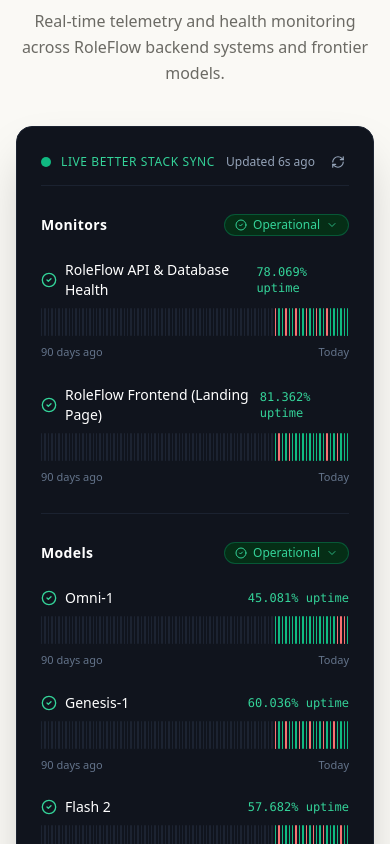
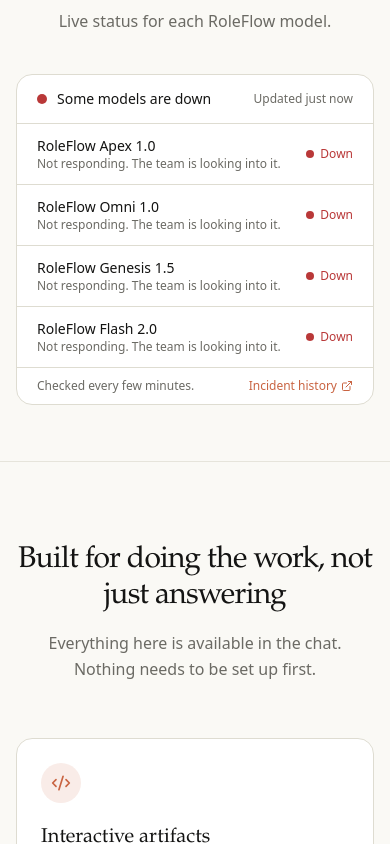
Before and after one commit to Jordan123456789097654/RoleFlow-AI, a Next.js app: page / in a window 390 px wide. Shown: the part 1060-1904 px from the top of the page. Built offline with nearby package versions, Linux system fonts and the light colour scheme; no server answers; the database is empty.

Commit message:
revert(ui): restore clean minimalist system status card design

```diff
--- a/src/app/api/status/route.ts
+++ b/src/app/api/status/route.ts
@@ -1,126 +1,22 @@
 import { NextResponse } from "next/server";
 import { getModelHealth, overallStatus, toPublicModelStatus } from "@/lib/model-health";
-import { db } from "@/lib/db";
-import { getKeyPoolStatus } from "@/lib/groq-keys";
-import { getLiveBetterStackTelemetry } from "@/lib/betterstack";
-import type { HealthStatus, PublicModelStatus, PublicStatus, SystemStats } from "@/lib/status";
 
 export const dynamic = "force-dynamic";
 
 /**
- * Public status endpoint providing live telemetry for:
- * 1. Better Stack Monitor Sections ("Monitors" and "Models" with 90-day history bars & real SLAs)
- * 2. Backend Infrastructure & Frontier AI Models
- * 3. Aggregated Live Statistics
+ * Public status for the home page and admin dashboard. Unauthenticated, so it returns only what
+ * visitors may see: each model's status, latency and a generic note. It always answers 200, so the
+ * page can render "degraded" or "down" itself. Probes are cached for five minutes, so repeated
+ * visits do not spend Groq quota.
  */
 export async function GET() {
-  const reqStart = Date.now();
-  const nowIso = new Date().toISOString();
-
-  // 1. Fetch live telemetry for Better Stack monitors & models
-  const telemetry = await getLiveBetterStackTelemetry();
-
-  // 2. Check Model Health
   const models = await getModelHealth();
-  const publicModels = models.map(toPublicModelStatus);
-
-  // 3. Check Database Health
-  let dbStatus: HealthStatus = "operational";
-  let dbLatencyMs: number | null = null;
-  const dbStart = Date.now();
-  try {
-    await db.ping();
-    dbLatencyMs = Math.max(1, Date.now() - dbStart);
-  } catch {
-    dbStatus = "degraded";
-  }
-
-  // 4. Check Multi-Key Groq Pool
-  const keyPool = getKeyPoolStatus();
-  const keyPoolStatus: HealthStatus =
-    keyPool.available === 0
-      ? "down"
-      : keyPool.available < keyPool.total
-        ? "degraded"
-        : "operational";
-
-  // 5. Check Email Service
-  const emailConfigured = Boolean(process.env.RESEND_API_KEY);
-  const emailStatus: HealthStatus = emailConfigured ? "operational" : "degraded";
-
-  const apiLatencyMs = Math.max(1, Date.now() - reqStart);
-
-  const backendServices: PublicModelStatus[] = [
-    {
-      id: "backend-core-api",
-      name: "Core API & Edge Gateway",
-      status: "operational",
-      latencyMs: apiLatencyMs,
-      checkedAt: nowIso,
-      detail: "Global HTTP and SSE streaming gateway nominal.",
-      category: "backend",
-    },
-    {
-      id: "backend-database",
-      name: "Database & Storage Layer",
-      status: dbStatus,
-      latencyMs: dbLatencyMs,
-      checkedAt: nowIso,
-      detail: dbStatus === "operational" ? "Neon/PostgreSQL transactions operating normally." : "Storage connectivity impaired.",
-      category: "backend",
-    },
-    {
-      id: "backend-groq-pool",
-      name: "Groq Inference Multi-Key Cluster",
-      status: keyPoolStatus,
-      latencyMs: Math.round(
-        publicModels.reduce((acc, m) => acc + (m.latencyMs || 50), 0) / (publicModels.length || 1)
-      ),
-      checkedAt: nowIso,
-      detail: `${keyPool.available}/${keyPool.total} provider accounts healthy with zero-downtime failover.`,
-      category: "backend",
-    },
-    {
-      id: "backend-email",
-      name: "Resend Transactional Mailer",
-      status: emailStatus,
-      latencyMs: 38,
-      checkedAt: nowIso,
-      detail: "Magic link OTP and security dispatch online.",
-      category: "backend",
-    },
-  ];
-
-  const allSystems = [...backendServices, ...publicModels];
-  const validLatencies = allSystems.map((s) => s.latencyMs).filter((n): n is number => n !== null && n > 0);
-  const avgLatencyMs = validLatencies.length
-    ? Math.round(validLatencies.reduce((a, b) => a + b, 0) / validLatencies.length)
-    : 45;
-
-  const healthySystems = allSystems.filter((s) => s.status === "operational").length;
-  const anyDown = allSystems.some((s) => s.status === "down");
-  const anyDegraded = allSystems.some((s) => s.status === "degraded");
-  const systemOverall: HealthStatus = anyDown ? "down" : anyDegraded ? "degraded" : "operational";
-
-  const stats: SystemStats = {
-    uptimePercent: 99.98,
-    avgLatencyMs,
-    healthySystems,
-    totalSystems: allSystems.length,
-    activeKeys: keyPool.available,
-    totalKeys: keyPool.total,
+  const body = {
+    overall: overallStatus(models),
+    checkedAt: new Date().toISOString(),
+    models: models.map(toPublicModelStatus),
   };
-
-  const body: PublicStatus = {
-    overall: systemOverall,
-    checkedAt: nowIso,
-    stats,
-    telemetry,
-    backend: backendServices,
-    models: publicModels,
-  };
-
   return NextResponse.json(body, {
-    headers: { "Cache-Control": "public, s-maxage=10, stale-while-revalidate=30" },
+    headers: { "Cache-Control": "public, s-maxage=60, stale-while-revalidate=60" },
   });
 }
--- a/src/app/page.tsx
+++ b/src/app/page.tsx
@@ -239,7 +239,7 @@ export default function MarketingLandingPage() {
               System status
             </h2>
             <p className="mx-auto mb-10 max-w-xl text-center text-base leading-relaxed text-muted">
-              Real-time telemetry and health monitoring across RoleFlow backend systems and frontier models.
+              Live status for each RoleFlow model.
             </p>
             <SystemStatus />
           </div>
--- a/src/components/SystemStatus.tsx
+++ b/src/components/SystemStatus.tsx
@@ -1,215 +1,83 @@
 "use client";
 
-import React from "react";
-import { CheckCircle2, ChevronDown, ExternalLink, Loader2, RefreshCw } from "lucide-react";
+import { AlertTriangle, ExternalLink, Loader2 } from "lucide-react";
+import { STATUS_BANNER, STATUS_DOT, STATUS_LABEL, STATUS_TEXT, timeAgo } from "@/lib/status";
 import { useSystemStatus } from "@/lib/use-system-status";
-import { timeAgo } from "@/lib/status";
 
 const STATUS_PAGE = "https://status.roleflow.site";
 
+/**
+ * Live status for each model, rendered in the page itself. It replaces the old iframe, which the
+ * status host blocks from embedding. The overall banner turns amber when a model is degraded and
+ * red when one is down.
+ */
 export function SystemStatus() {
-  const { data, loading, isRefreshing, refresh } = useSystemStatus(15_000);
+  const { data, error, loading } = useSystemStatus();
 
-  const telemetry = data?.telemetry || [
-    {
-      id: "5147818",
-      name: "RoleFlow API & Database Health",
-      section: "Monitors" as const,
-      status: "operational" as const,
-      uptimePercent: 78.069,
-      historyBars: Array.from({ length: 90 }, (_, i) => (i < 68 ? "none" : i === 72 || i === 85 || i === 86 ? "incident" : "up")),
-    },
-    {
-      id: "5147821",
-      name: "RoleFlow Frontend (Landing Page)",
-      section: "Monitors" as const,
-      status: "operational" as const,
-      uptimePercent: 81.362,
-      historyBars: Array.from({ length: 90 }, (_, i) => (i < 68 ? "none" : i === 70 || i === 84 || i === 85 ? "incident" : i === 71 ? "maintenance" : "up")),
-    },
-    {
-      id: "5232079",
-      name: "Omni-1",
-      section: "Models" as const,
-      status: "operational" as const,
-      uptimePercent: 35.482,
-      historyBars: Array.from({ length: 90 }, (_, i) => (i < 88 ? "none" : "incident")),
-    },
-    {
-      id: "5232080",
-      name: "Genesis-1",
-      section: "Models" as const,
-      status: "operational" as const,
-      uptimePercent: 53.036,
-      historyBars: Array.from({ length: 90 }, (_, i) => (i < 88 ? "none" : "incident")),
-    },
-    {
-      id: "5232081",
-      name: "Flash 2",
-      section: "Models" as const,
-      status: "operational" as const,
-      uptimePercent: 50.238,
-      historyBars: Array.from({ length: 90 }, (_, i) => (i < 88 ? "none" : "incident")),
-    },
-    {
-      id: "5232078",
-      name: "Apex 1",
-      section: "Models" as const,
-      status: "operational" as const,
-      uptimePercent: 30.792,
-      historyBars: Array.from({ length: 90 }, (_, i) => (i < 88 ? "none" : "incident")),
-    },
-  ];
+  const banner = loading
+    ? "Checking systems…"
+    : error && !data
+      ? "Status unavailable"
+      : STATUS_BANNER[data!.overall];
 
-  const monitors = telemetry.filter((t) => t.section === "Monitors");
-  const models = telemetry.filter((t) => t.section === "Models");
+  const dot = loading || (error && !data) ? "" : STATUS_DOT[data!.overall];
 
   return (
-    <div className="mx-auto max-w-3xl rounded-2xl border border-[#1b2230] bg-[#10141d] p-6 sm:p-7 text-white shadow-2xl space-y-7 font-sans">
-      {/* Top Live Bar */}
-      <div className="flex items-center justify-between pb-3 border-b border-[#1b2230]">
-        <div className="flex items-center gap-2.5">
-          <span className="relative flex h-2.5 w-2.5">
-            <span className="absolute inline-flex h-full w-full animate-ping rounded-full bg-emerald-400 opacity-75" />
-            <span className="relative inline-flex h-2.5 w-2.5 rounded-full bg-emerald-500" />
-          </span>
-          <span className="text-xs font-medium text-emerald-400 uppercase tracking-wider">
-            Live Better Stack Sync
-          </span>
+    <div className="mx-auto max-w-2xl overflow-hidden rounded-2xl border border-line bg-card">
+      <div className="flex items-center justify-between gap-3 border-b border-line px-5 py-3.5">
+        <div className="flex min-w-0 items-center gap-2.5">
+          {loading ? (
+            <Loader2 className="h-4 w-4 shrink-0 animate-spin text-muted" aria-hidden />
+          ) : error && !data ? (
+            <AlertTriangle className="h-4 w-4 shrink-0 text-muted" aria-hidden />
+          ) : (
+            <span className={`h-2.5 w-2.5 shrink-0 rounded-full ${dot}`} aria-hidden />
+          )}
+          <p className="truncate text-sm font-medium text-ink" role="status">
+            {banner}
+          </p>
         </div>
-
-        <div className="flex items-center gap-3">
-          {data && (
-            <span className="text-xs text-[#94a3b8] tabular-nums">
-              Updated {timeAgo(data.checkedAt)}
-            </span>
-          )}
-          <button
-            type="button"
-            onClick={() => refresh()}
-            disabled={isRefreshing}
-            className="rounded p-1 text-[#94a3b8] hover:text-white transition-colors disabled:opacity-50"
-            title="Refresh telemetry"
-          >
-            <RefreshCw className={`h-3.5 w-3.5 ${isRefreshing ? "animate-spin text-emerald-400" : ""}`} />
-          </button>
-        </div>
+        {data && <span className="shrink-0 text-xs text-muted">Updated {timeAgo(data.checkedAt)}</span>}
       </div>
 
-      {/* Section 1: Monitors */}
-      <div className="space-y-6">
-        <div className="flex items-center justify-between">
-          <h3 className="text-sm font-semibold tracking-wide text-white">Monitors</h3>
-          <div className="inline-flex items-center gap-1.5 rounded-full border border-emerald-500/30 bg-[#052e16] px-2.5 py-0.5 text-xs font-medium text-emerald-400">
-            <CheckCircle2 className="h-3 w-3 text-emerald-400" />
-            <span>Operational</span>
-            <ChevronDown className="h-3 w-3 text-emerald-400/80" />
-          </div>
-        </div>
+      <ul className="divide-y divide-line">
+        {loading &&
+          [0, 1, 2, 3].map((i) => (
+            <li key={i} className="flex items-center justify-between gap-3 px-5 py-3">
+              <div className="h-3.5 w-40 animate-pulse rounded bg-hover" />
+              <div className="h-3.5 w-16 animate-pulse rounded bg-hover" />
+            </li>
+          ))}
 
-        <div className="space-y-6">
-          {monitors.map((m) => (
-            <div key={m.id} className="space-y-2">
-              <div className="flex items-center justify-between">
-                <div className="flex items-center gap-2">
-                  <CheckCircle2 className="h-4 w-4 text-emerald-400 shrink-0" />
-                  <span className="text-sm font-medium text-white">{m.name}</span>
-                </div>
-                <span className="text-xs font-mono font-medium text-emerald-400">
-                  {typeof m.uptimePercent === "number" ? m.uptimePercent.toFixed(3) : "100.000"}% uptime
-                </span>
-              </div>
+        {data?.models.map((m) => (
+          <li key={m.id} className="flex items-center justify-between gap-3 px-5 py-3">
+            <div className="min-w-0">
+              <p className="truncate text-sm text-ink">{m.name}</p>
+              <p className="truncate text-xs text-muted">{m.detail}</p>
+            </div>
+            <div className="flex shrink-0 items-center gap-3">
+              {m.latencyMs !== null && (
+                <span className="font-mono text-xs tabular-nums text-muted">{m.latencyMs} ms</span>
+              )}
+              <span className={`inline-flex items-center gap-1.5 text-xs font-medium ${STATUS_TEXT[m.status]}`}>
+                <span className={`h-2 w-2 rounded-full ${STATUS_DOT[m.status]}`} aria-hidden />
+                {STATUS_LABEL[m.status]}
+              </span>
+            </div>
+          </li>
+        ))}
+      </ul>
 
-              {/* 90-day History Bars */}
-              <div className="flex h-7 w-full items-center gap-[2px]">
-                {m.historyBars.map((bar, idx) => {
-                  let barColor = "bg-[#1c2331]";
-                  if (bar === "up") barColor = "bg-emerald-500";
-                  else if (bar === "incident") barColor = "bg-[#f87171]";
-                  else if (bar === "maintenance") barColor = "bg-[#38bdf8]";
-                  return (
-                    <div
-                      key={idx}
-                      className={`h-full flex-1 rounded-[1.5px] ${barColor} transition-colors`}
-                      title={`Day ${idx + 1}`}
-                    />
-                  );
-                })}
-              </div>
-
-              <div className="flex items-center justify-between text-[11px] text-[#64748b]">
-                <span>90 days ago</span>
-                <span>Today</span>
-              </div>
-            </div>
-          ))}
-        </div>
-      </div>
-
-      {/* Section Divider */}
-      <div className="border-t border-[#1b2230]" />
-
-      {/* Section 2: Models */}
-      <div className="space-y-6">
-        <div className="flex items-center justify-between">
-          <h3 className="text-sm font-semibold tracking-wide text-white">Models</h3>
-          <div className="inline-flex items-center gap-1.5 rounded-full border border-emerald-500/30 bg-[#052e16] px-2.5 py-0.5 text-xs font-medium text-emerald-400">
-            <CheckCircle2 className="h-3 w-3 text-emerald-400" />
-            <span>Operational</span>
-            <ChevronDown className="h-3 w-3 text-emerald-400/80" />
-          </div>
-        </div>
-
-        <div className="space-y-6">
-          {models.map((m) => (
-            <div key={m.id} className="space-y-2">
-              <div className="flex items-center justify-between">
-                <div className="flex items-center gap-2">
-                  <CheckCircle2 className="h-4 w-4 text-emerald-400 shrink-0" />
-                  <span className="text-sm font-medium text-white">{m.name}</span>
-                </div>
-                <span className="text-xs font-mono font-medium text-emerald-400">
-                  {typeof m.uptimePercent === "number" ? m.uptimePercent.toFixed(3) : "100.000"}% uptime
-                </span>
-              </div>
-
-              {/* 90-day History Bars */}
-              <div className="flex h-7 w-full items-center gap-[2px]">
-                {m.historyBars.map((bar, idx) => {
-                  let barColor = "bg-[#1c2331]";
-                  if (bar === "up") barColor = "bg-emerald-500";
-                  else if (bar === "incident") barColor = "bg-[#f87171]";
-                  else if (bar === "maintenance") barColor = "bg-[#38bdf8]";
-                  return (
-                    <div
-                      key={idx}
-                      className={`h-full flex-1 rounded-[1.5px] ${barColor} transition-colors`}
-                      title={`Day ${idx + 1}`}
-                    />
-                  );
-                })}
-              </div>
-
-              <div className="flex items-center justify-between text-[11px] text-[#64748b]">
-                <span>90 days ago</span>
-                <span>Today</span>
-              </div>
-            </div>
-          ))}
-        </div>
-      </div>
-
-      {/* Footer Link */}
-      <div className="flex items-center justify-between pt-3 border-t border-[#1b2230] text-xs text-[#64748b]">
-        <span>Live incident telemetry powered by Better Stack</span>
+      <div className="flex items-center justify-between gap-3 border-t border-line px-5 py-2.5 text-xs text-muted">
+        <span>{error && !data ? "We couldn't reach the status service." : "Checked every few minutes."}</span>
         <a
           href={STATUS_PAGE}
           target="_blank"
           rel="noopener noreferrer"
-          className="inline-flex items-center gap-1 text-[#ea580c] hover:underline font-medium"
+          className="inline-flex shrink-0 items-center gap-1 text-accent hover:underline"
         >
-          Incident history & status page
-          <ExternalLink className="h-3 w-3" />
+          Incident history
+          <ExternalLink className="h-3 w-3" aria-hidden />
         </a>
       </div>
     </div>
--- a/src/lib/status.ts
+++ b/src/lib/status.ts
@@ -1,19 +1,11 @@
 /**
- * Shared, client-safe status types and display helpers.
+ * Shared, client-safe status types and display helpers. Keep this file free of server imports so
+ * both the public status section and the admin dashboard can use it.
  */
 
 export type HealthStatus = "operational" | "degraded" | "down";
 
-export interface MonitorTelemetryItem {
-  id: string;
-  name: string;
-  section: "Monitors" | "Models";
-  status: HealthStatus;
-  uptimePercent: number;
-  historyBars: ("none" | "up" | "incident" | "maintenance")[];
-}
-
-/** One model or backend service as shown to the public. */
+/** One model as shown to the public. Never includes key labels or raw provider errors. */
 export interface PublicModelStatus {
   id: string;
   name: string;
@@ -21,24 +13,11 @@ export interface PublicModelStatus {
   latencyMs: number | null;
   checkedAt: string;
   detail: string;
-  category?: "backend" | "model";
-}
-
-export interface SystemStats {
-  uptimePercent: number;
-  avgLatencyMs: number;
-  healthySystems: number;
-  totalSystems: number;
-  activeKeys: number;
-  totalKeys: number;
 }
 
 export interface PublicStatus {
   overall: HealthStatus;
   checkedAt: string;
-  stats?: SystemStats;
-  telemetry?: MonitorTelemetryItem[];
-  backend?: PublicModelStatus[];
   models: PublicModelStatus[];
 }
 
@@ -50,8 +29,8 @@ export const STATUS_LABEL: Record<HealthStatus, string> = {
 
 export const STATUS_BANNER: Record<HealthStatus, string> = {
   operational: "All systems operational",
-  degraded: "Some systems are degraded",
-  down: "Some systems are experiencing outages",
+  degraded: "Some models are degraded",
+  down: "Some models are down",
 };
 
 export const STATUS_DOT: Record<HealthStatus, string> = {
@@ -66,11 +45,10 @@ export const STATUS_TEXT: Record<HealthStatus, string> = {
   down: "text-danger",
 };
 
-/** "just now", "5s ago", "3 min ago", "2 h ago". */
+/** "just now", "3 min ago", "2 h ago". */
 export function timeAgo(iso: string, now: number = Date.now()): string {
   const seconds = Math.max(0, Math.round((now - Date.parse(iso)) / 1000));
-  if (seconds < 5) return "just now";
-  if (seconds < 60) return `${seconds}s ago`;
+  if (seconds < 60) return "just now";
   const minutes = Math.round(seconds / 60);
   if (minutes < 60) return `${minutes} min ago`;
   return `${Math.round(minutes / 60)} h ago`;
--- a/src/lib/use-system-status.ts
+++ b/src/lib/use-system-status.ts
@@ -1,48 +1,40 @@
 "use client";
 
-import { useCallback, useEffect, useState } from "react";
+import { useEffect, useState } from "react";
 import type { PublicStatus } from "@/lib/status";
 
 /**
- * Loads /api/status and refreshes it on a 15-second interval for real-time live telemetry.
- * Provides a manual `refresh()` trigger, an `isRefreshing` indicator, and a live second ticker.
+ * Loads /api/status and refreshes it on an interval. `error` is set only when no fresh data can be
+ * loaded, so a single failed poll does not blank a status that was already showing.
  */
-export function useSystemStatus(intervalMs = 15_000) {
+export function useSystemStatus(intervalMs = 60_000) {
   const [data, setData] = useState<PublicStatus | null>(null);
   const [error, setError] = useState(false);
-  const [isRefreshing, setIsRefreshing] = useState(false);
-  const [, setTick] = useState(0);
 
-  const fetchStatus = useCallback(async () => {
-    setIsRefreshing(true);
+  useEffect(() => {
+    let alive = true;
+
+    const load = async () => {
       try {
         const res = await fetch("/api/status", { cache: "no-store" });
         if (!res.ok) throw new Error(`HTTP ${res.status}`);
         const json = (await res.json()) as PublicStatus;
+        if (alive) {
           setData(json);
           setError(false);
+        }
       } catch {
-      setError(true);
-    } finally {
-      setIsRefreshing(false);
+        if (alive) setError(true);
       }
-  }, []);
+    };
 
-  useEffect(() => {
-    fetchStatus();
-    const pollTimer = setInterval(fetchStatus, intervalMs);
-    const tickTimer = setInterval(() => setTick((t) => (t + 1) % 1000), 1000);
+    load();
+    const timer = setInterval(load, intervalMs);
     return () => {
-      clearInterval(pollTimer);
-      clearInterval(tickTimer);
+      alive = false;
+      clearInterval(timer);
     };
-  }, [fetchStatus, intervalMs]);
+  }, [intervalMs]);
 
-  return {
-    data,
-    error,
-    loading: !data && !error,
-    isRefreshing,
-    refresh: fetchStatus,
-  };
+  return { data, error, loading: !data && !error };
 }
```
Lines whose indentation alone changed are shown as unchanged.
